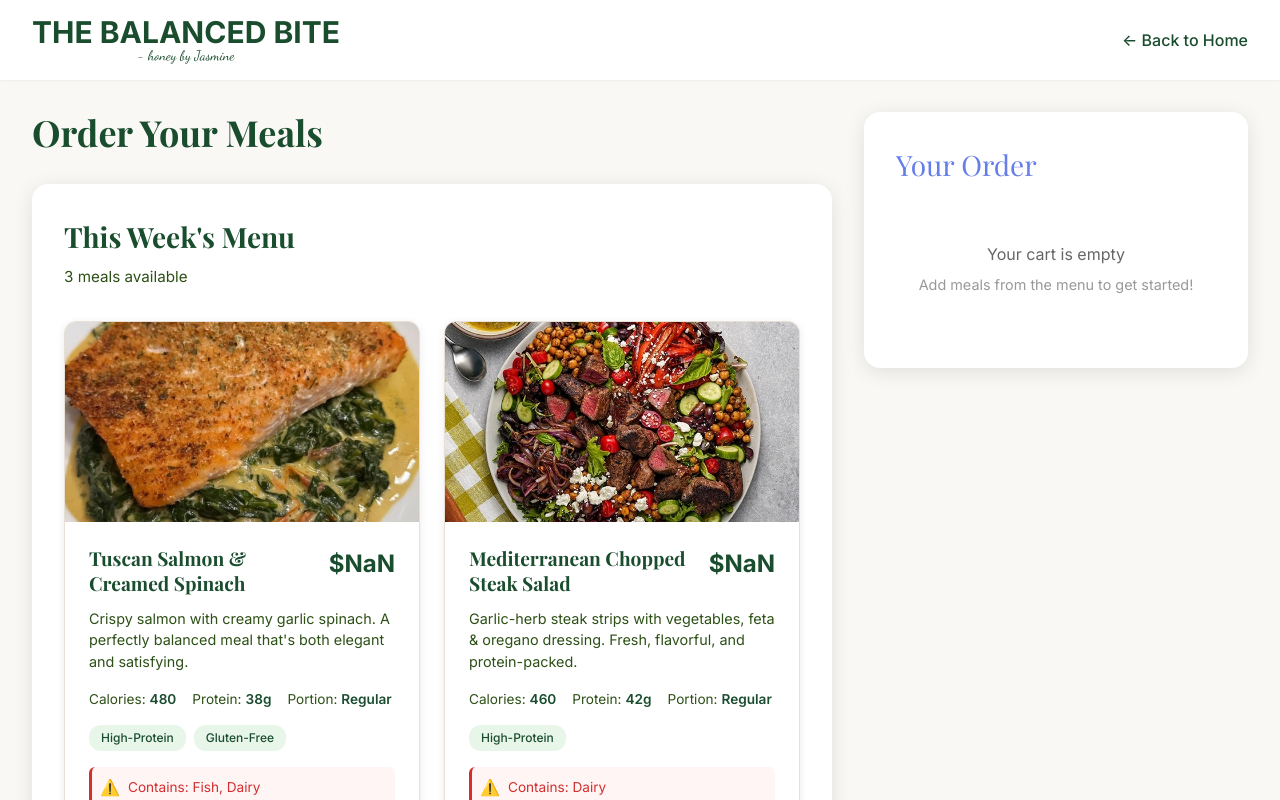
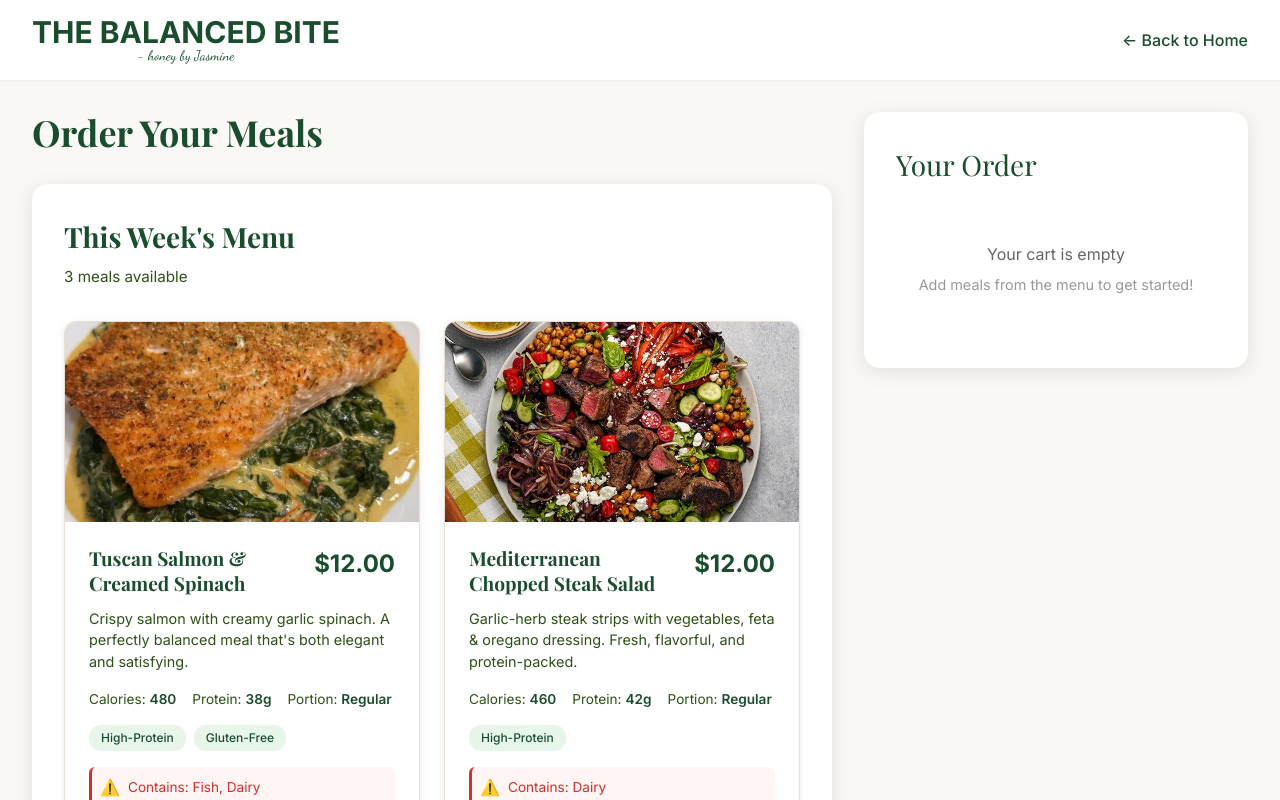
Before and after one commit to BTheCoderr/honeybyjasmine, a React (Create React App) app: page / in a window 1280 px wide. Both pictures are taken after a click on the button "Order This Week's Menu". Shown: the top 800 px of the page. Built offline with nearby package versions, Linux system fonts and the light colour scheme; the HTML template or start-up script is replaced by a standard one.

Commit message:
Fix: Update 'Your Order' to dark green and fix price display ( issue)

```diff
--- a/src/components/Cart.css
+++ b/src/components/Cart.css
@@ -11,7 +11,7 @@
 }
 
 .cart-card h2 {
-  color: #667eea;
+  color: #1a4d2e;
   margin-bottom: 1.5rem;
   font-size: 1.75rem;
 }
--- a/src/components/MealCard.js
+++ b/src/components/MealCard.js
@@ -31,7 +31,7 @@ const MealCard = ({ meal, price, portionSize, addToCart }) => {
       <div className="meal-content">
         <div className="meal-header">
           <h3>{meal.name}</h3>
-          <div className="meal-price">${price}</div>
+          <div className="meal-price">${price || '12.00'}</div>
         </div>
         <p className="meal-description">{meal.description}</p>
 
--- a/src/components/Menu.js
+++ b/src/components/Menu.js
@@ -70,7 +70,10 @@ const Menu = ({ personalization, addToCart }) => {
       regular: 1,
       large: 1.25
     };
-    return (basePrice * multipliers[personalization.portionSize]).toFixed(2);
+    // Normalize portionSize to lowercase to match multipliers keys
+    const portionSize = personalization.portionSize.toLowerCase();
+    const multiplier = multipliers[portionSize] || 1; // Default to 1 if not found
+    return (basePrice * multiplier).toFixed(2);
   };
 
   return (
```
